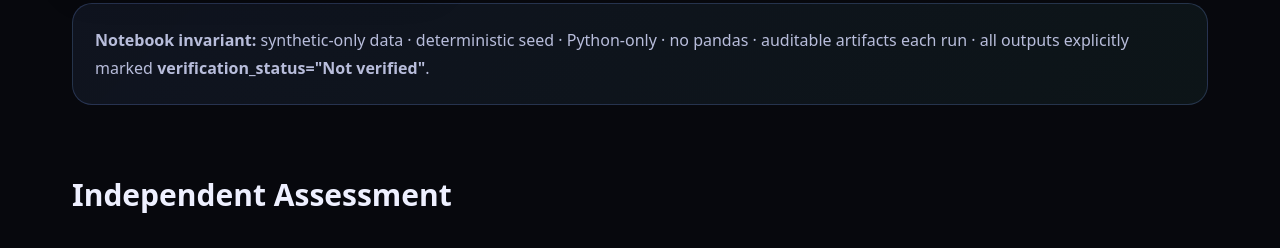
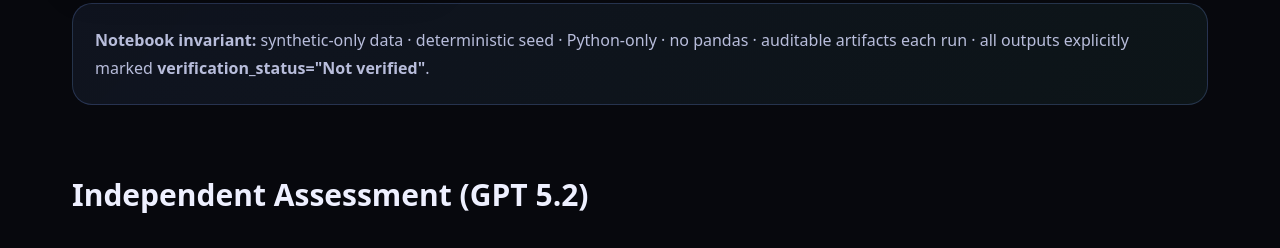
Before and after one commit to alexdibol/algo_strategies, a plain HTML site: page docs/index.html in a window 1280 px wide. Shown: the part 4036-4284 px from the top of the page. Drawn offline with Linux system fonts and the light colour scheme.

Commit message:
Update index.html

```diff
--- a/docs/index.html
+++ b/docs/index.html
@@ -356,7 +356,7 @@
 
 <!-- EVALUATION -->
 <section>
-  <h2>Independent Assessment</h2>
+  <h2>Independent Assessment (GPT 5.2) </h2>
 
   <div class="reviewbox">
     <div class="stars">⭐⭐⭐⭐⭐</div>
```
